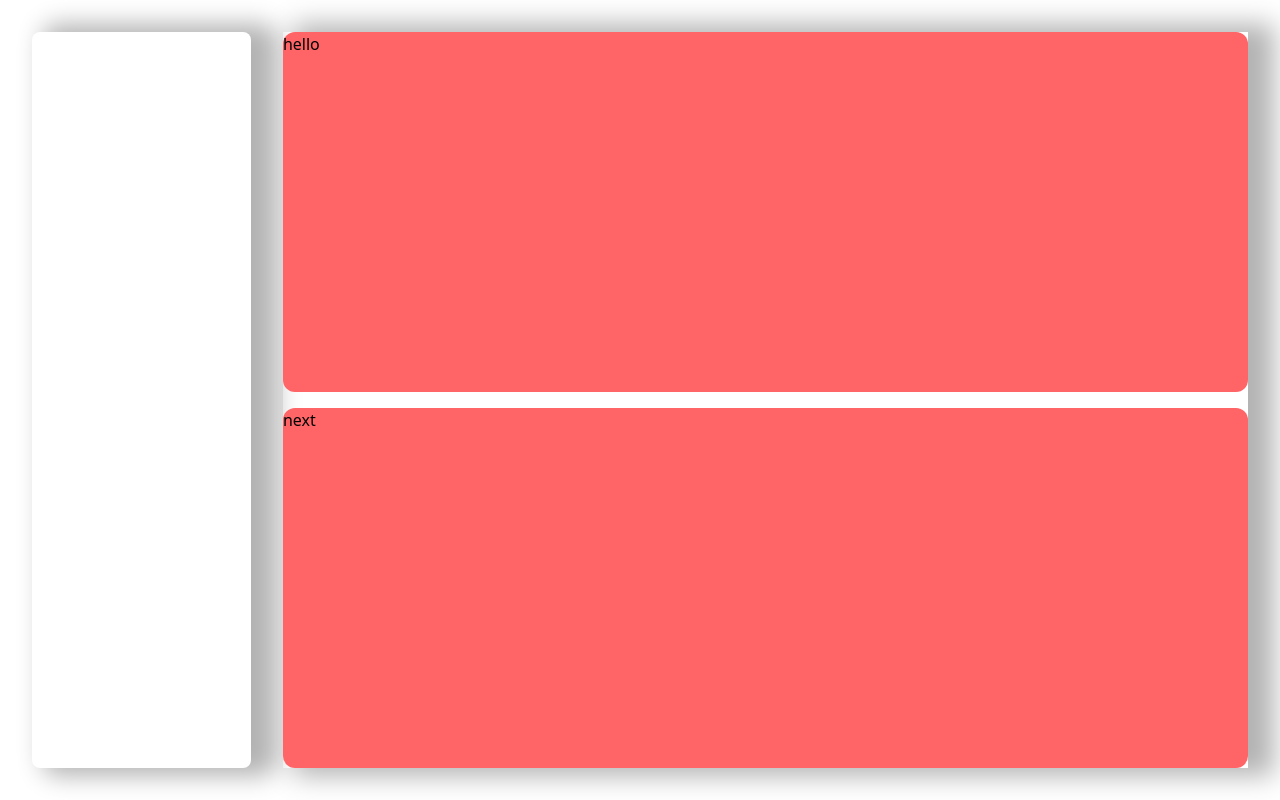
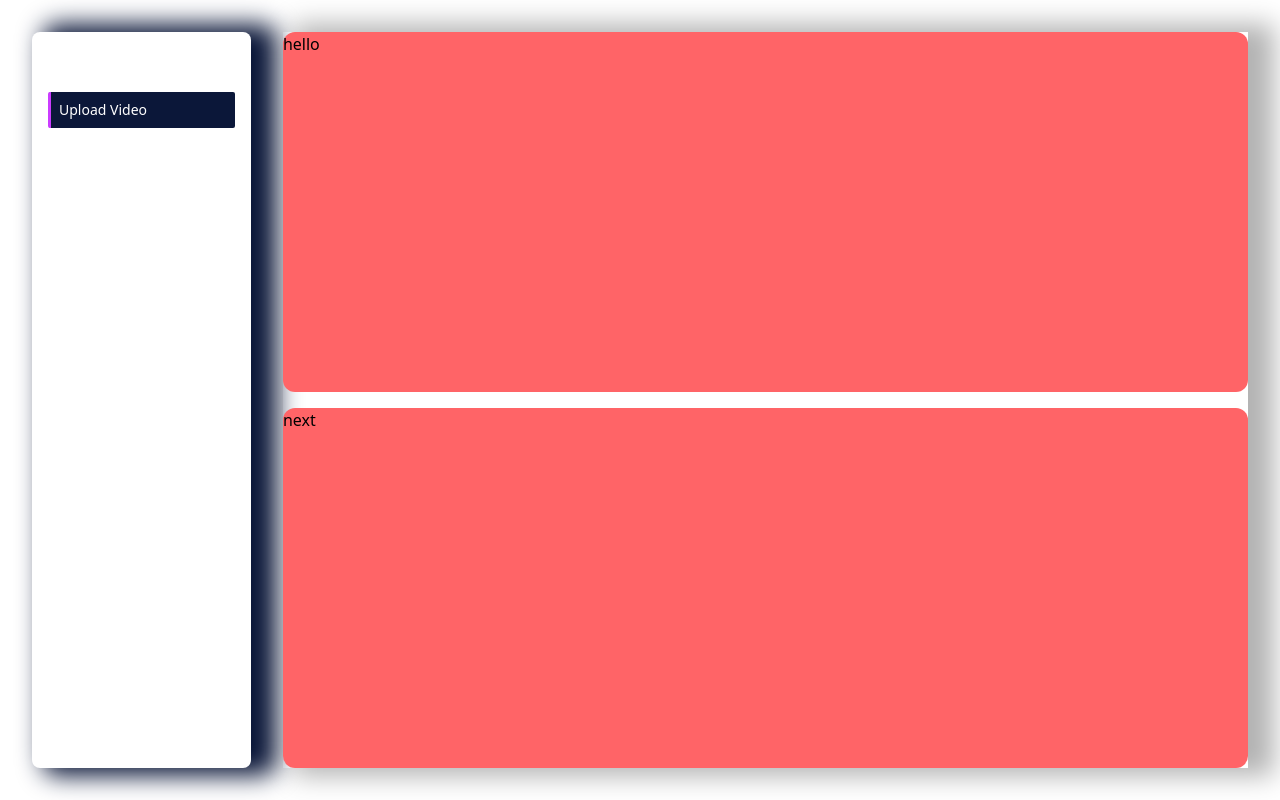
Before and after one commit to manishsindur/YT-Collab, a React (Vite) app: page /youtubers-dashboard in a window 1280 px wide. Built offline with nearby package versions, Linux system fonts and the light colour scheme.

Commit message:
Refactor Sidebar component to use dynamic navigation items and improve styling

```diff
--- a/src/components/Sidebar.jsx
+++ b/src/components/Sidebar.jsx
@@ -1,13 +1,29 @@
+import { useState } from "react";
+
 function Sidebar() {
+	const [activeTab, setActiveTab] = useState("Upload Video");
+	const navItems = [
+		"Upload Video",
+		"Your Videos",
+		"Creator Chat",
+		"Settings",
+		"Logout",
+	];
 	return (
-		<aside className="p-4 h-full shadow-3xl shadow-border rounded-lg">
-			<h1 className="text-white text-2xl">Dashboard Y</h1>
-			<ul>
-				<li className="text-white text-sm">Upload Video</li>
-				<li className="text-white text-sm">Your Videos</li>
-				<li className="text-white text-sm">Creator Chat</li>
-				<li className="text-white text-sm">Settings</li>
-				<li className="text-white text-sm">Logout</li>
+		<aside className="p-4 h-full shadow-3xl shadow-Neutral-600 rounded-lg">
+			<h1 className="text-white text-2xl mb-3">Dashboard Y</h1>
+			<ul className="gap-4">
+				{navItems.map((item) => (
+					<li
+						key={item}
+						onClick={() => setActiveTab(item)}
+						className={`nav-items ${
+							activeTab === item ? "bg-Neutral-600" : "border-l-transparent"
+						}`}
+					>
+						{item}
+					</li>
+				))}
 			</ul>
 		</aside>
 	);
```
